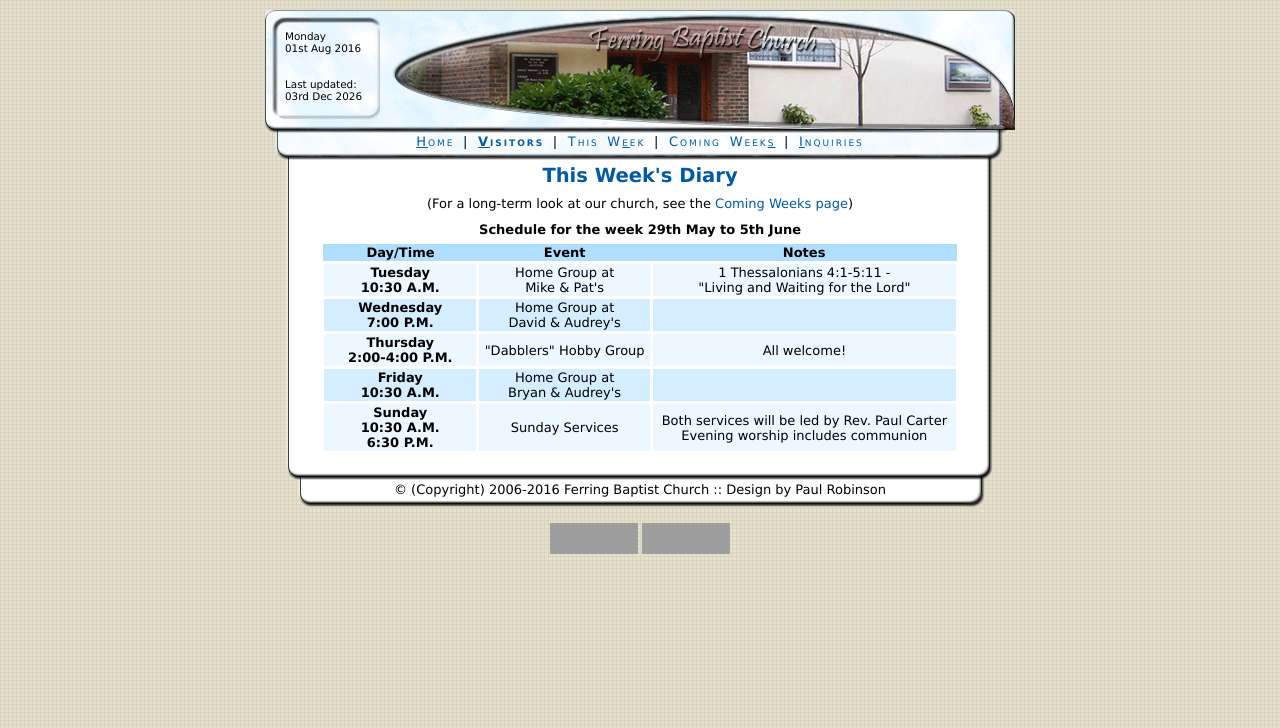
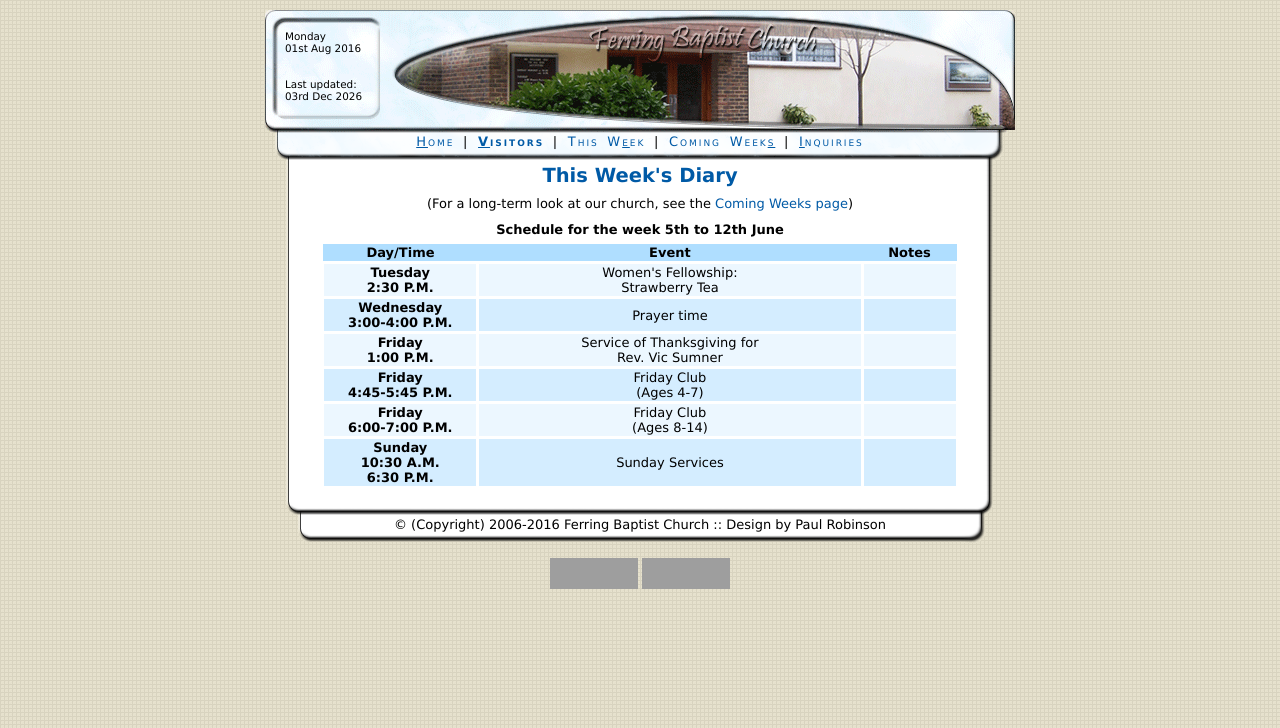
Before and after one commit to paulrr88/church, a PHP site: page /church/diary.php in a window 1280 px wide. Shown: the top 728 px of the page. Run offline with PHP 8.4, Linux system fonts and the light colour scheme; grey boxes are pictures that could not be loaded.

Commit message:
Diary update

```diff
--- a/diary.php
+++ b/diary.php
@@ -6,7 +6,7 @@
 
 				<p class="centre">(For a long-term look at our church, see the <a href="upcoming.php">Coming Weeks page</a>)</p>
 
-				<p class="centre"><strong>Schedule for the week 29th May to 5th June</strong></p>
+				<p class="centre"><strong>Schedule for the week 5th to 12th June</strong></p>
 
 				<table class="styled" summary="Schedule for events in the coming week(s)">
 					<thead>
@@ -18,29 +18,34 @@
 					</thead>
 					<tbody>
 						<tr class="odd">
-							<th scope="row">Tuesday<br /> 10:30 A.M.</th>
-							<td>Home Group at<br />Mike &amp; Pat's</td>
-							<td>1 Thessalonians 4:1-5:11 - <br />"Living and Waiting for the Lord"</td>
+							<th scope="row">Tuesday<br />2:30 P.M.</th>
+							<td>Women's Fellowship:<br />Strawberry Tea</td>
+							<td></td>
 						</tr>
 						<tr>
-							<th scope="row">Wednesday<br />7:00 P.M.</th>
-							<td>Home Group at<br />David &amp; Audrey's</td>
+							<th scope="row">Wednesday<br />3:00-4:00 P.M.</th>
+							<td>Prayer time</td>
 							<td></td>
 						</tr>
 						<tr class="odd">
-							<th scope="row">Thursday<br />2:00-4:00 P.M.</th>
-							<td>"Dabblers" Hobby Group</td>
-							<td>All welcome!</td>
+							<th scope="row">Friday<br />1:00 P.M.</th>
+							<td>Service of Thanksgiving for<br />Rev. Vic Sumner</td>
+							<td></td>
 						</tr>
 						<tr>
-							<th scope="row">Friday<br />10:30 A.M.</th>
-							<td>Home Group at<br />Bryan &amp; Audrey's</td>
+							<th scope="row">Friday<br />4:45-5:45 P.M.</th>
+							<td>Friday Club<br />(Ages 4-7)</td>
 							<td></td>
 						</tr>
 						<tr class="odd">
+							<th scope="row">Friday<br />6:00-7:00 P.M.</th>
+							<td>Friday Club<br />(Ages 8-14)</td>
+							<td></td>
+						</tr>
+						<tr>
 							<th scope="row">Sunday<br />10:30 A.M.<br />6:30 P.M.</th>
 							<td>Sunday Services</td>
-							<td>Both services will be led by Rev. Paul Carter<br />Evening worship includes communion</td>
+							<td></td>
 						</tr>
 					</tbody>
 				</table>
```
